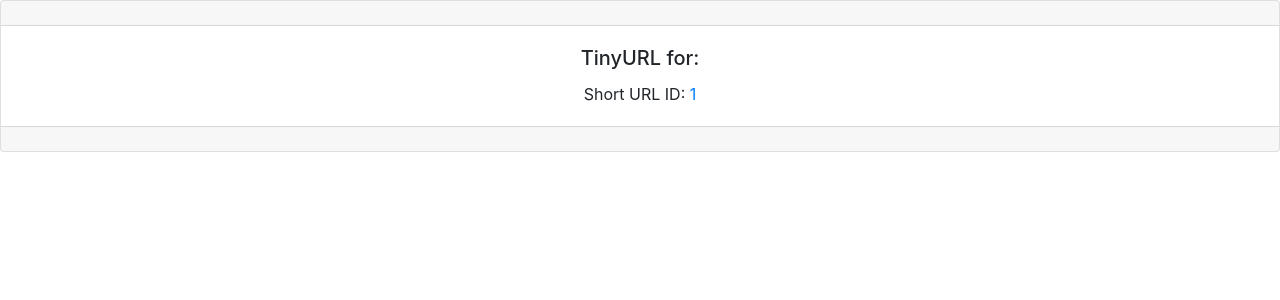
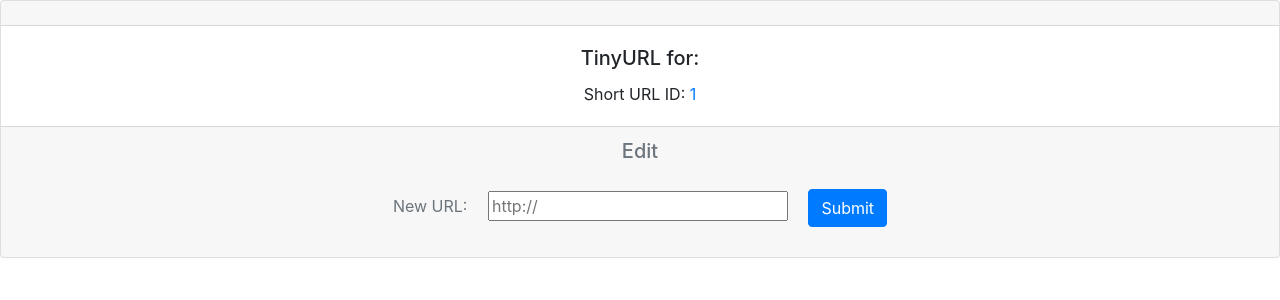
Before and after one commit to lmleao/tinyapp, a Node server app: page /urls/1 in a window 1280 px wide. Shown: the part 56-356 px from the top of the page. Run offline with Node 20, Linux system fonts and the light colour scheme; some libraries are stand-ins or nearby versions.

Commit message:
Add form that submits an updated longURL.

```diff
--- a/views/urls_show.ejs
+++ b/views/urls_show.ejs
@@ -21,7 +21,22 @@
           Short URL ID: <a href="/u/<%= id %>"><%= id %></a>
         </p>
       </div>
-      <div class="card-footer text-muted"></div>
+      <div class="card-footer text-muted">
+        <h5 class="card-title">Edit</h5>
+        <form class="form-center" action="/urls/<%= id %>" method="POST">
+          <div class="form-group mb-2">
+            <label for="newLongURL">New URL:</label>
+            <input
+              class="form-center"
+              type="text"
+              name="newLongURL"
+              placeholder="http://"
+              style="width: 300px; margin: 1em"
+            />
+            <button type="submit" class="btn btn-primary">Submit</button>
+          </div>
+        </form>
+      </div>
     </div>
     <!-- Bootstrap JS -->
     <script
```
